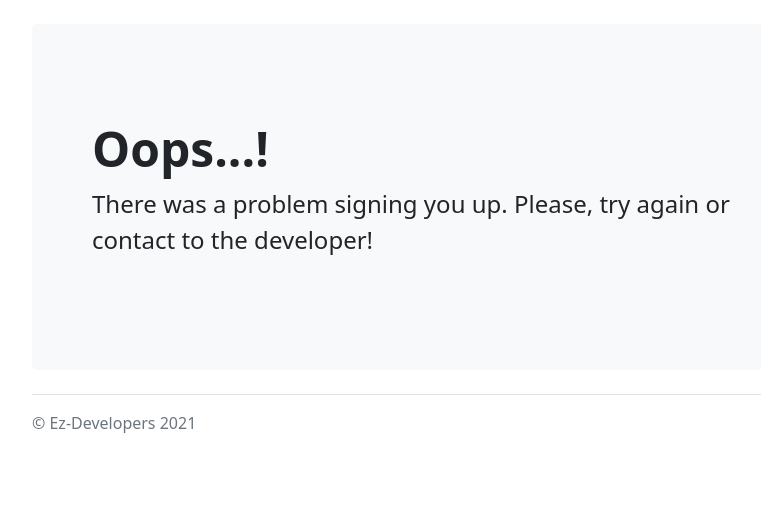
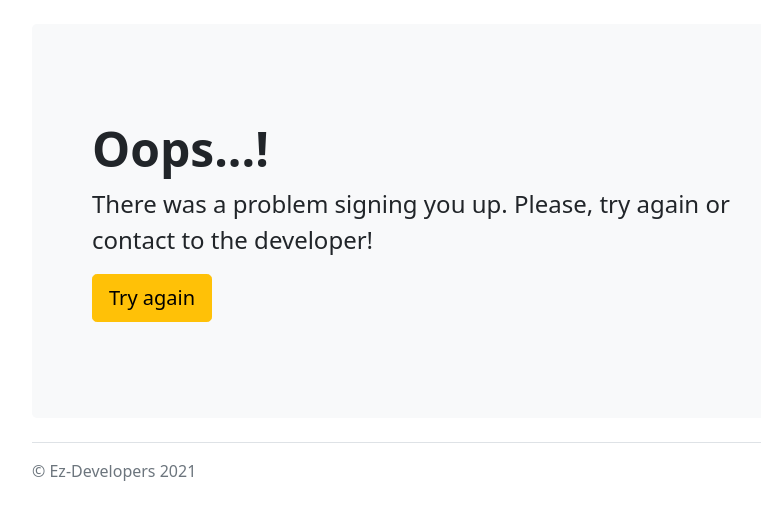
Before and after one commit to jakhongirn/signup-mail, a website: page error.html in a window 1280 px wide. Shown: the whole page, without its empty margins (50-811 px from the left). Drawn offline with nearby package versions, Linux system fonts and the light colour scheme.

Commit message:
add try again button to go to back

```diff
--- a/error.html
+++ b/error.html
@@ -75,7 +75,11 @@
               There was a problem signing you up. Please, try again or contact
               to the developer!
             </p>
+            <form action="/error" method="post">
+              <button type="submit" class="btn btn-lg btn-warning">Try again</button>
+              </form>
           </div>
+
         </div>
 
         <footer class="pt-3 mt-4 text-muted border-top">
```
